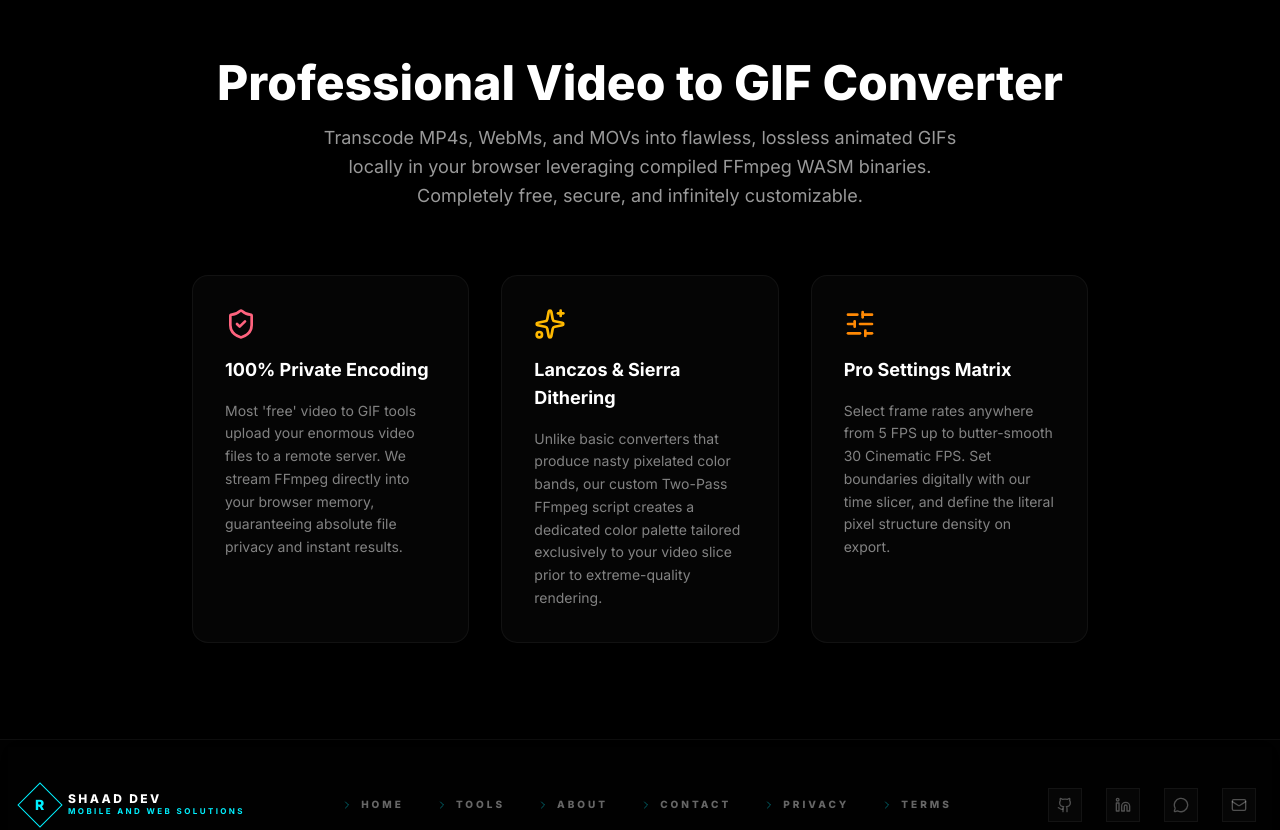
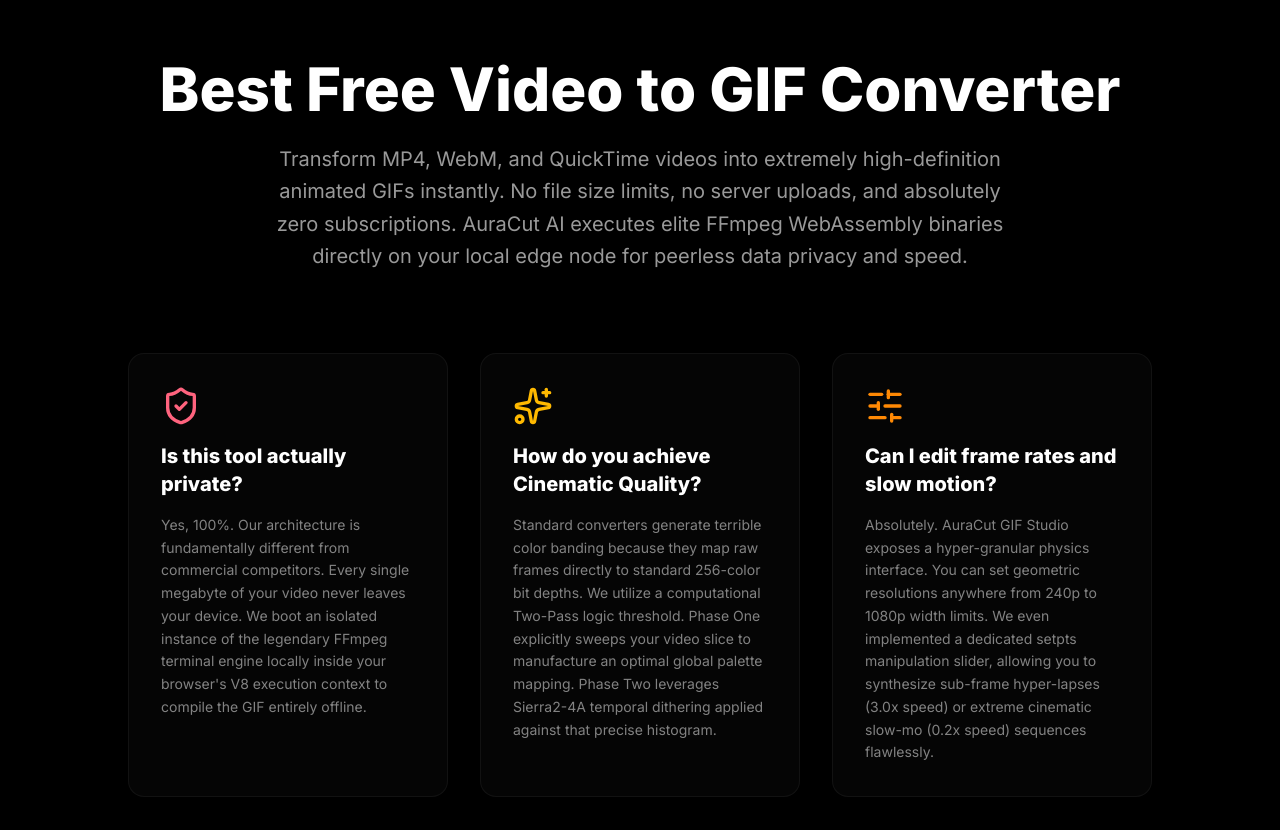
Before and after one commit to jannatlessan/aso-studio-pro_latest, a React (Vite) app: page /tools/video-to-gif in a window 1280 px wide. Shown: the part 940-1770 px from the top of the page. Built offline with nearby package versions, Linux system fonts and the light colour scheme; a web font is replaced by a local one.

Commit message:
feat(seo): embed advanced Schema.org FAQ and Export Naming UI for GIF Maker

```diff
--- a/src/pages/Tools/VideoToGifMaker.tsx
+++ b/src/pages/Tools/VideoToGifMaker.tsx
@@ -5,7 +5,7 @@
 import {
   Film, Download, Upload, ChevronLeft, RefreshCcw,
   ShieldCheck, Loader2, PlaySquare, Settings2, SkipForward, Maximize,
-  SlidersHorizontal, CheckCircle2, Sparkles, Image as ImageIcon, Gauge
+  SlidersHorizontal, CheckCircle2, Sparkles, Image as ImageIcon, Gauge, FileBox
 } from 'lucide-react';
 import Footer from '../../components/Footer';
 import SEO from '../../components/SEO';
@@ -40,6 +40,7 @@
   const [startTime, setStartTime] = useState(0);
   const [endTime, setEndTime] = useState(10);
   const [speed, setSpeed] = useState(1.0);
+  const [exportName, setExportName] = useState('aura-studio-gif');
 
   const fileInputRef = useRef<HTMLInputElement>(null);
   const videoRef = useRef<HTMLVideoElement>(null);
@@ -127,6 +128,8 @@
       setProcessState('idle');
       setGifUrl(null);
       setErrorMsg('');
+      const baseName = file.name.substring(0, file.name.lastIndexOf('.')) || 'video';
+      setExportName(`${baseName}-aura-cut`);
     };
   };
 
@@ -240,7 +243,7 @@
               <RefreshCcw className="w-3 h-3" /> Reset
             </button>
             {processState === 'done' && gifUrl && (
-              <a href={gifUrl} download={`studio-gif-${Date.now()}.gif`} className="h-8 px-5 text-xs font-bold bg-gradient-to-r from-rose-600 to-orange-600 hover:from-rose-500 hover:to-orange-500 rounded-lg transition-all flex items-center gap-2 shadow-[0_0_20px_rgba(244,63,94,0.3)] uppercase tracking-widest">
+              <a href={gifUrl} download={`${exportName.replace(/[^a-z0-9-_]/gi, '-') || 'aura-gif'}.gif`} className="h-8 px-5 text-xs font-bold bg-gradient-to-r from-rose-600 to-orange-600 hover:from-rose-500 hover:to-orange-500 rounded-lg transition-all flex items-center gap-2 shadow-[0_0_20px_rgba(244,63,94,0.3)] uppercase tracking-widest">
                 <Download className="w-3 h-3" /> Download HD GIF
               </a>
             )}
@@ -411,6 +414,27 @@
                   </div>
                 )}
 
+                {/* Export Details */}
+                {(processState === 'idle' || processState === 'done') && (
+                  <div className="space-y-4">
+                    <div className="flex items-center gap-2 border-b border-white/10 pb-2">
+                       <FileBox className="w-4 h-4 text-sky-400" />
+                       <h2 className="font-black text-xs uppercase tracking-widest text-white/90">Export Naming</h2>
+                    </div>
+                    <div className="space-y-2 p-4 bg-white/5 rounded-xl border border-white/5">
+                       <div className="text-[10px] font-bold uppercase tracking-widest text-white/50 mb-2">Output Filename</div>
+                       <input
+                         type="text"
+                         value={exportName}
+                         onChange={(e) => setExportName(e.target.value.replace(/[^a-z0-9-_]/gi, '-'))}
+                         className="w-full bg-black/50 border border-white/10 rounded-lg px-3 py-2 text-sm text-white/80 focus:outline-none focus:border-sky-500 transition-colors"
+                         placeholder="my-awesome-gif"
+                       />
+                       <p className="text-[10px] text-white/30 text-right font-mono mt-1">.gif</p>
+                    </div>
+                  </div>
+                )}
+
                 {/* Section 3: Raw Spec Engineering */}
                 {processState === 'idle' && (
                   <div className="space-y-4">
@@ -463,29 +487,35 @@
 
       {/* SEO Environment block */}
       <section className="bg-black border-t border-white/5 py-24 px-4 relative z-10" itemScope itemType="https://schema.org/WebPage">
-        <div className="max-w-4xl mx-auto space-y-16">
-          <div className="text-center space-y-4">
-             <h2 className="text-3xl md:text-5xl font-black text-white" itemProp="headline">Professional Video to GIF Converter</h2>
-             <p className="text-white/60 text-lg max-w-2xl mx-auto leading-relaxed" itemProp="description">
-               Transcode MP4s, WebMs, and MOVs into flawless, lossless animated GIFs locally in your browser leveraging compiled FFmpeg WASM binaries. Completely free, secure, and infinitely customizable.
+        <div className="max-w-5xl mx-auto space-y-20">
+          <div className="text-center space-y-6">
+             <h2 className="text-4xl md:text-6xl font-black text-white" itemProp="headline">Best Free Video to GIF Converter</h2>
+             <p className="text-white/60 text-lg md:text-xl max-w-3xl mx-auto leading-relaxed" itemProp="description">
+               Transform MP4, WebM, and QuickTime videos into extremely high-definition animated GIFs instantly. No file size limits, no server uploads, and absolutely zero subscriptions. AuraCut AI executes elite FFmpeg WebAssembly binaries directly on your local edge node for peerless data privacy and speed.
              </p>
           </div>
 
-          <div className="grid md:grid-cols-3 gap-8">
-             <div className="bg-[#050505] border border-white/5 p-8 rounded-2xl space-y-4">
-                <ShieldCheck className="w-8 h-8 text-rose-400" />
-                <h3 className="text-white font-bold text-lg">100% Private Encoding</h3>
-                <p className="text-sm text-white/50 leading-relaxed">Most 'free' video to GIF tools upload your enormous video files to a remote server. We stream FFmpeg directly into your browser memory, guaranteeing absolute file privacy and instant results.</p>
+          <div className="grid md:grid-cols-3 gap-8" itemScope itemType="https://schema.org/FAQPage">
+             <div className="bg-[#050505] border border-white/5 p-8 rounded-2xl space-y-4 transition-transform hover:-translate-y-2" itemScope itemProp="mainEntity" itemType="https://schema.org/Question">
+                <ShieldCheck className="w-10 h-10 text-rose-400" />
+                <h3 className="text-white font-extrabold text-xl" itemProp="name">Is this tool actually private?</h3>
+                <div itemScope itemProp="acceptedAnswer" itemType="https://schema.org/Answer">
+                  <p className="text-sm text-white/50 leading-relaxed" itemProp="text">Yes, 100%. Our architecture is fundamentally different from commercial competitors. Every single megabyte of your video never leaves your device. We boot an isolated instance of the legendary FFmpeg terminal engine locally inside your browser's V8 execution context to compile the GIF entirely offline.</p>
+                </div>
              </div>
-             <div className="bg-[#050505] border border-white/5 p-8 rounded-2xl space-y-4">
-                <Sparkles className="w-8 h-8 text-amber-400" />
-                <h3 className="text-white font-bold text-lg">Lanczos & Sierra Dithering</h3>
-                <p className="text-sm text-white/50 leading-relaxed">Unlike basic converters that produce nasty pixelated color bands, our custom Two-Pass FFmpeg script creates a dedicated color palette tailored exclusively to your video slice prior to extreme-quality rendering.</p>
+             <div className="bg-[#050505] border border-white/5 p-8 rounded-2xl space-y-4 transition-transform hover:-translate-y-2" itemScope itemProp="mainEntity" itemType="https://schema.org/Question">
+                <Sparkles className="w-10 h-10 text-amber-400" />
+                <h3 className="text-white font-extrabold text-xl" itemProp="name">How do you achieve Cinematic Quality?</h3>
+                <div itemScope itemProp="acceptedAnswer" itemType="https://schema.org/Answer">
+                  <p className="text-sm text-white/50 leading-relaxed" itemProp="text">Standard converters generate terrible color banding because they map raw frames directly to standard 256-color bit depths. We utilize a computational Two-Pass logic threshold. Phase One explicitly sweeps your video slice to manufacture an optimal global palette mapping. Phase Two leverages Sierra2-4A temporal dithering applied against that precise histogram.</p>
+                </div>
              </div>
-             <div className="bg-[#050505] border border-white/5 p-8 rounded-2xl space-y-4">
-                <SlidersHorizontal className="w-8 h-8 text-orange-400" />
-                <h3 className="text-white font-bold text-lg">Pro Settings Matrix</h3>
-                <p className="text-sm text-white/50 leading-relaxed">Select frame rates anywhere from 5 FPS up to butter-smooth 30 Cinematic FPS. Set boundaries digitally with our time slicer, and define the literal pixel structure density on export.</p>
+             <div className="bg-[#050505] border border-white/5 p-8 rounded-2xl space-y-4 transition-transform hover:-translate-y-2" itemScope itemProp="mainEntity" itemType="https://schema.org/Question">
+                <SlidersHorizontal className="w-10 h-10 text-orange-400" />
+                <h3 className="text-white font-extrabold text-xl" itemProp="name">Can I edit frame rates and slow motion?</h3>
+                <div itemScope itemProp="acceptedAnswer" itemType="https://schema.org/Answer">
+                  <p className="text-sm text-white/50 leading-relaxed" itemProp="text">Absolutely. AuraCut GIF Studio exposes a hyper-granular physics interface. You can set geometric resolutions anywhere from 240p to 1080p width limits. We even implemented a dedicated setpts manipulation slider, allowing you to synthesize sub-frame hyper-lapses (3.0x speed) or extreme cinematic slow-mo (0.2x speed) sequences flawlessly.</p>
+                </div>
              </div>
           </div>
         </div>
```
